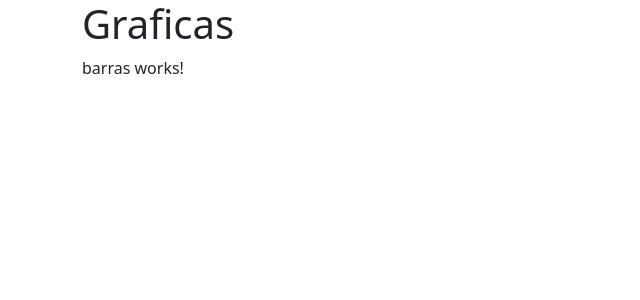
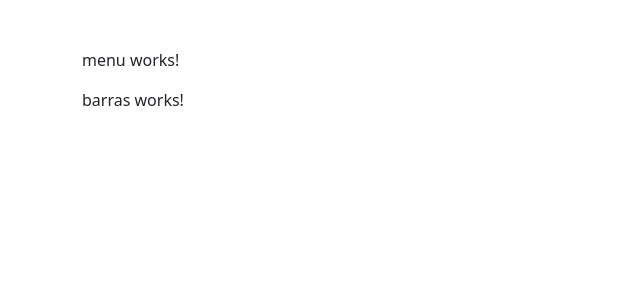
Before and after one commit to alejahndro02/graficas, an Angular app: page /graficas/barra in a window 1280 px wide. Shown: the top 300 px of the page, without its empty margins (0-640 px from the left). Built offline with nearby package versions, Linux system fonts and the light colour scheme.

Commit message:
se agrego la maquetacion de las dos secciones una con el compnente menu y el otro con el componente router-outlet

```diff
--- a/src/app/app.component.html
+++ b/src/app/app.component.html
@@ -1,3 +1,8 @@
-
-<h1>Graficas</h1>
-<router-outlet></router-outlet>
+<div class="row mt-5">
+    <div class="col-md-3 col-sm-12">
+        <app-menu></app-menu>
+    </div>
+    <div class="colmd-9 col-sm-12">
+        <router-outlet></router-outlet>
+    </div>
+</div>
```
